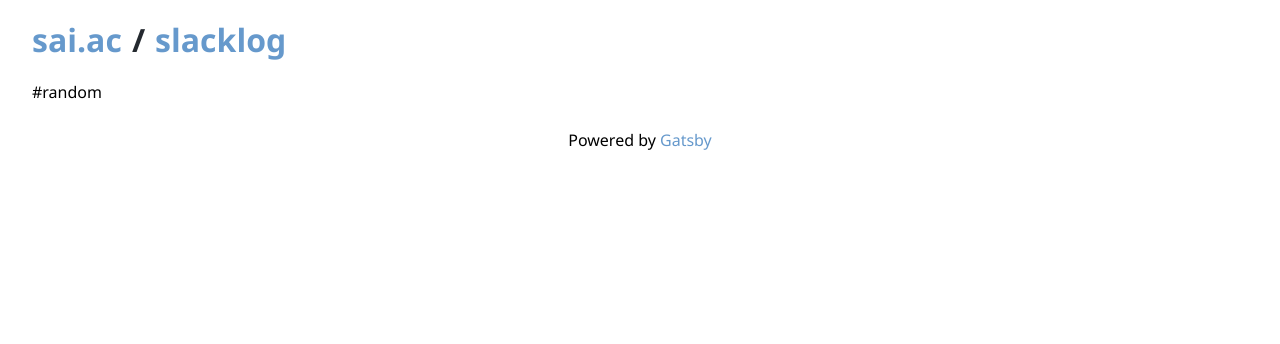
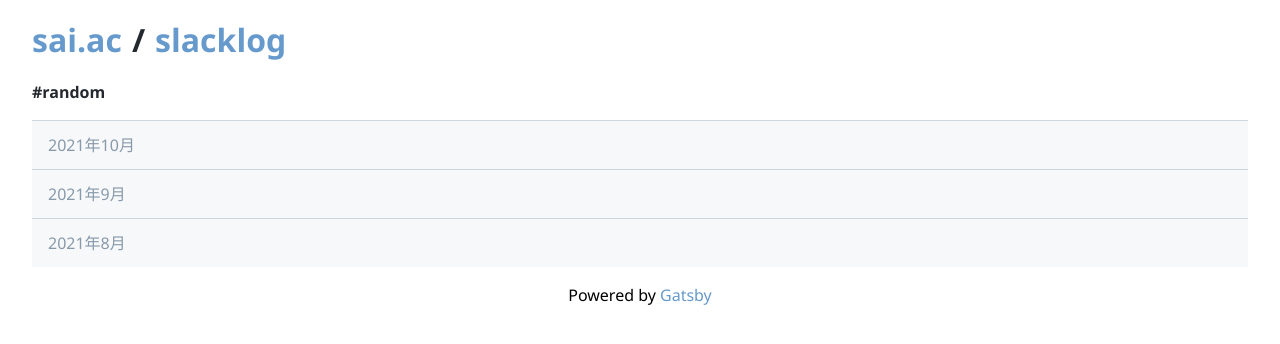
Before and after one commit to kcct-rtakada/slacklog, a Gatsby site: page /channels/random in a window 1280 px wide. Built offline with nearby package versions, Linux system fonts and the light colour scheme; Gatsby itself is replaced by a stand-in of ours.

Commit message:
:art: change h4 font color and weight

```diff
--- a/src/pages/channels/random.js
+++ b/src/pages/channels/random.js
@@ -8,7 +8,9 @@ export default function random() {
       <Layout>
         <h4 className={"channels"}>#random</h4>
         <nav className={"nav"}>
-          <Link to={`/`}></Link>
+          <Link to={`/`} className={"nav-items"}>2021年10月</Link>
+          <Link to={`/`} className={"nav-items"}>2021年9月</Link>
+          <Link to={`/`} className={"nav-items"}>2021年8月</Link>
         </nav>
       </Layout>
   )
--- a/src/styles/index.css
+++ b/src/styles/index.css
@@ -1,10 +1,8 @@
-.margin-16 {
-    margin: 16px;
-}
-
 .channels {
     padding-bottom: 8px;
     margin-bottom: 8px;
+    color: #24292f;
+    font-weight: 600;
 }
 
 .nav {
```
